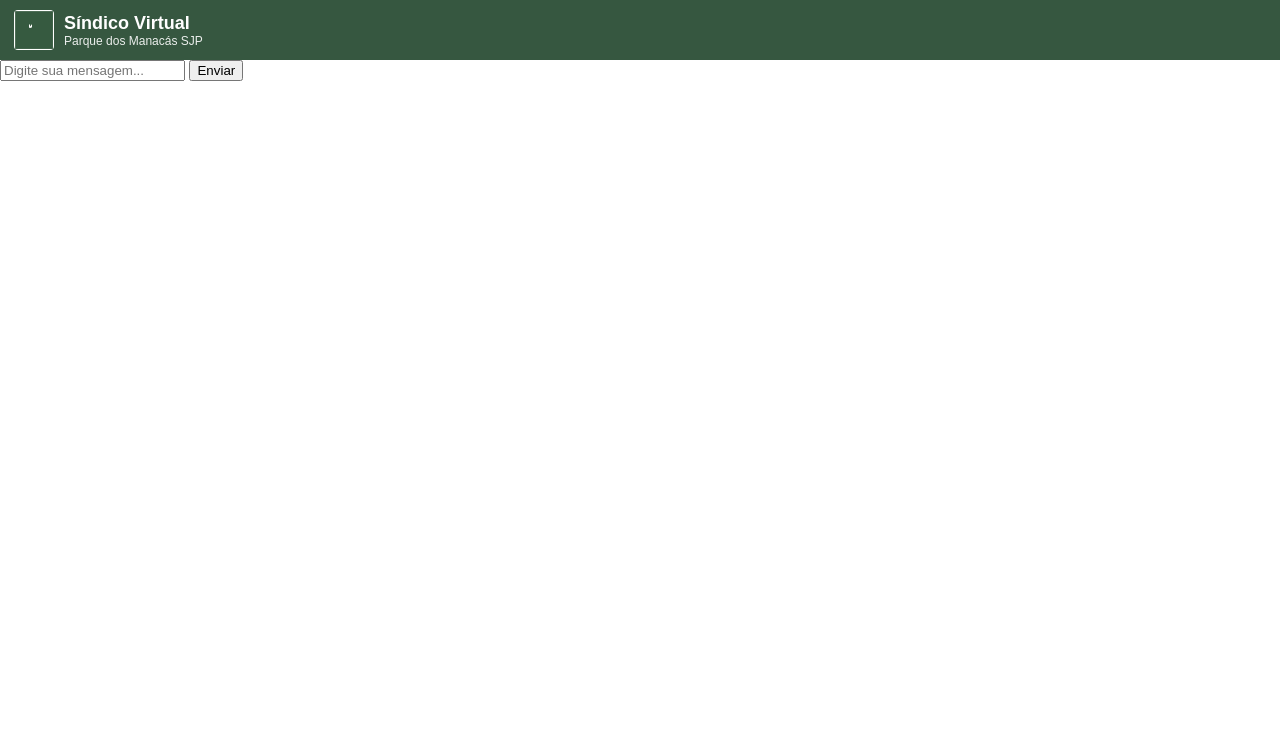
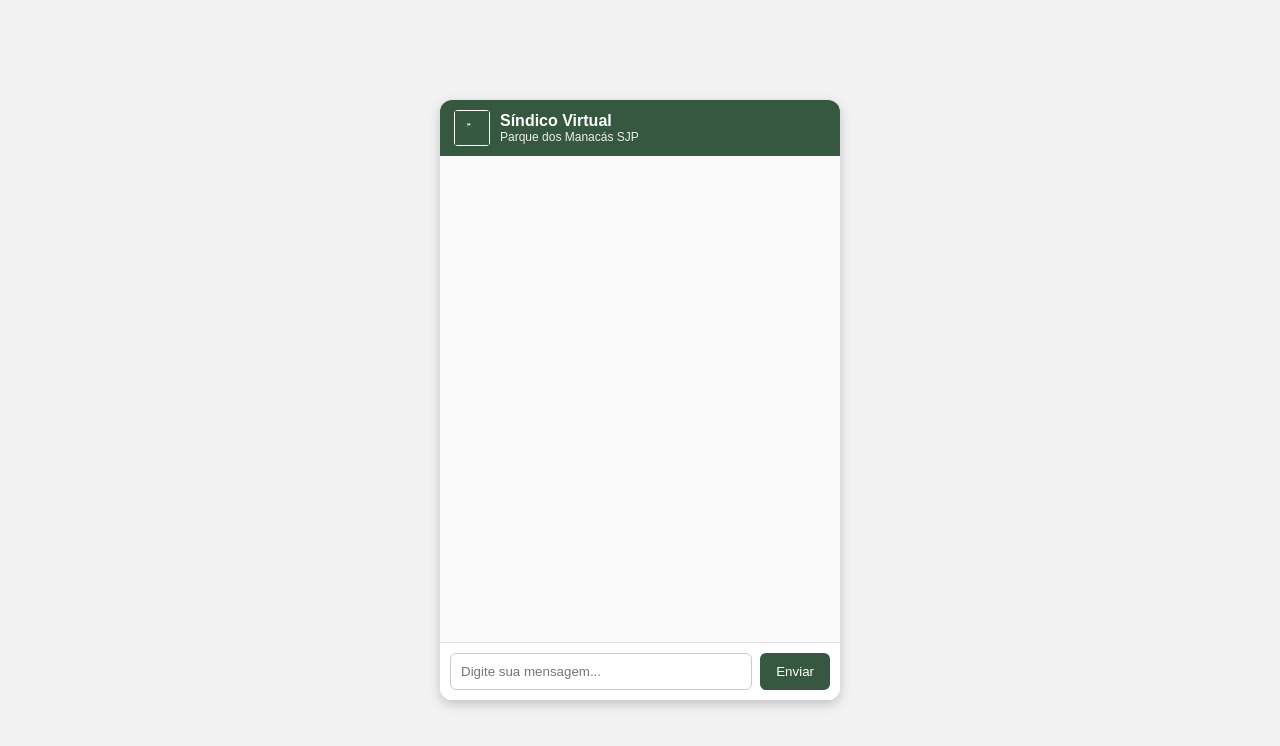
Before and after one commit to anderbarros1973/sindico-virtual-manacas-sjp, a plain HTML site: page index.html in a window 1280 px wide. Drawn offline with Linux system fonts and the light colour scheme.

Commit message:
Update style.css

```diff
--- a/style.css
+++ b/style.css
@@ -1,18 +1,117 @@
-* { box-sizing: border-box; }
-body { margin: 0; font-family: Arial, sans-serif; background: #fff; color: #1b1b1b; }
-.topbar { display:flex; align-items:center; gap:10px; background:#365740; color:#fff; padding:10px 14px; }
-.logo { height:40px; border-radius:4px; }
-.titles h1 { margin:0; font-size:18px; }
-.titles h2 { margin:0; font-size:12px; font-weight:400; opacity:.9; }
+* {
+  box-sizing: border-box;
+  margin: 0;
+  padding: 0;
+}
 
-.chat { min-height:70vh; padding:16px; background:#fafafa; overflow:auto; }
-.msg { display:flex; gap:8px; margin:8px 0; align-items:flex-start; }
-.msg.usuario { justify-content:flex-end; }
-.avatar { width:28px; height:28px; border-radius:6px; }
-.bubble { max-width:62ch; padding:10px 12px; border-radius:14px; line-height:1.35; }
-.sindico .bubble { background:#fde2e4; }
-.usuario .bubble { background:#dff3e4; }
+body {
+  font-family: Arial, sans-serif;
+  background: #f2f2f2;
+  display: flex;
+  justify-content: center;
+  align-items: center;
+  height: 100vh;
+}
 
-.composer { display:flex; gap:8px; padding:10px; border-top:1px solid #ddd; position:sticky; bottom:0; background:#fff; }
-.composer input { flex:1; padding:10px; border:1px solid #ccc; border-radius:6px; }
-.composer button { padding:10px 16px; background:#365740; color:#fff; border:0; border-radius:6px; cursor:pointer; }
+.chat-widget {
+  width: 400px;
+  height: 600px;
+  background: #fff;
+  display: flex;
+  flex-direction: column;
+  border-radius: 12px;
+  box-shadow: 0 4px 12px rgba(0,0,0,0.2);
+  overflow: hidden;
+}
+
+.topbar {
+  display: flex;
+  align-items: center;
+  gap: 10px;
+  background: #365740;
+  color: #fff;
+  padding: 10px 14px;
+}
+
+.logo {
+  height: 36px;
+  border-radius: 4px;
+}
+
+.titles h1 {
+  margin: 0;
+  font-size: 16px;
+}
+
+.titles h2 {
+  margin: 0;
+  font-size: 12px;
+  font-weight: 400;
+  opacity: 0.9;
+}
+
+.chat-container {
+  flex: 1;
+  padding: 12px;
+  background: #fafafa;
+  overflow-y: auto;
+}
+
+.message {
+  display: flex;
+  gap: 8px;
+  margin: 6px 0;
+  align-items: flex-start;
+}
+
+.message.usuario {
+  justify-content: flex-end;
+}
+
+.avatar {
+  width: 28px;
+  height: 28px;
+  border-radius: 50%;
+}
+
+.bubble {
+  max-width: 70%;
+  padding: 8px 12px;
+  border-radius: 14px;
+  line-height: 1.3;
+  font-size: 14px;
+}
+
+.sindico .bubble {
+  background: #e6f3ff;
+  color: #1b1b1b;
+}
+
+.usuario .bubble {
+  background: #dff3e4;
+  color: #1b1b1b;
+}
+
+.input-bar {
+  display: flex;
+  gap: 8px;
+  padding: 10px;
+  border-top: 1px solid #ddd;
+  background: #fff;
+}
+
+.input-bar input {
+  flex: 1;
+  padding: 10px;
+  border: 1px solid #ccc;
+  border-radius: 6px;
+}
+
+.input-bar button {
+  padding: 10px 16px;
+  background: #365740;
+  color: #fff;
+  border: 0;
+  border-radius: 6px;
+  cursor: pointer;
+}
```
